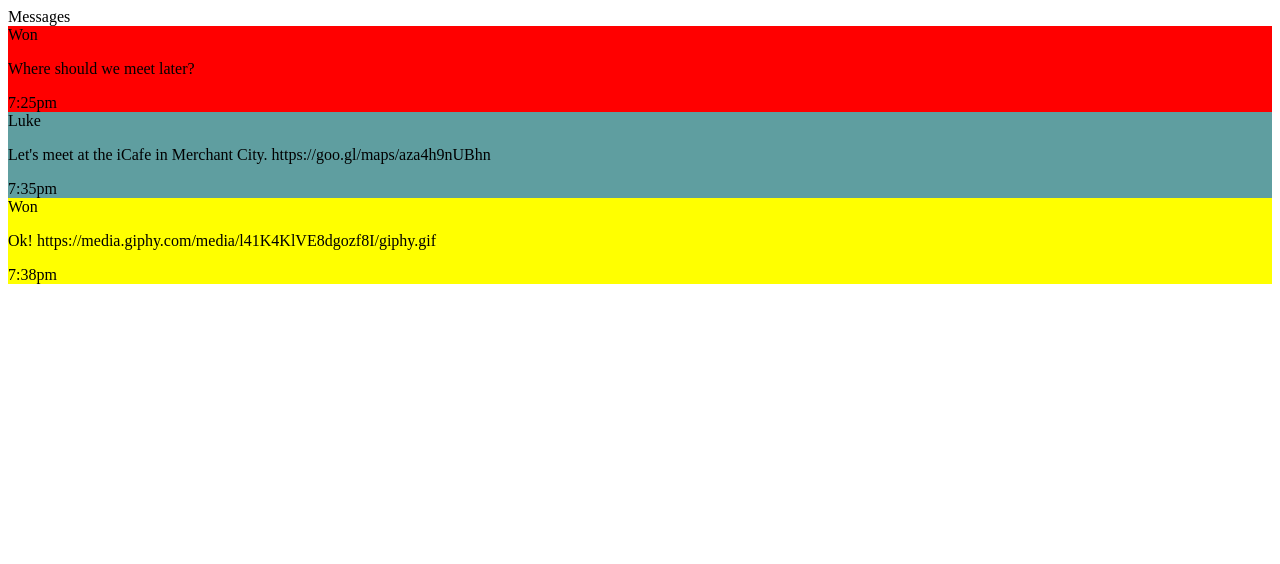
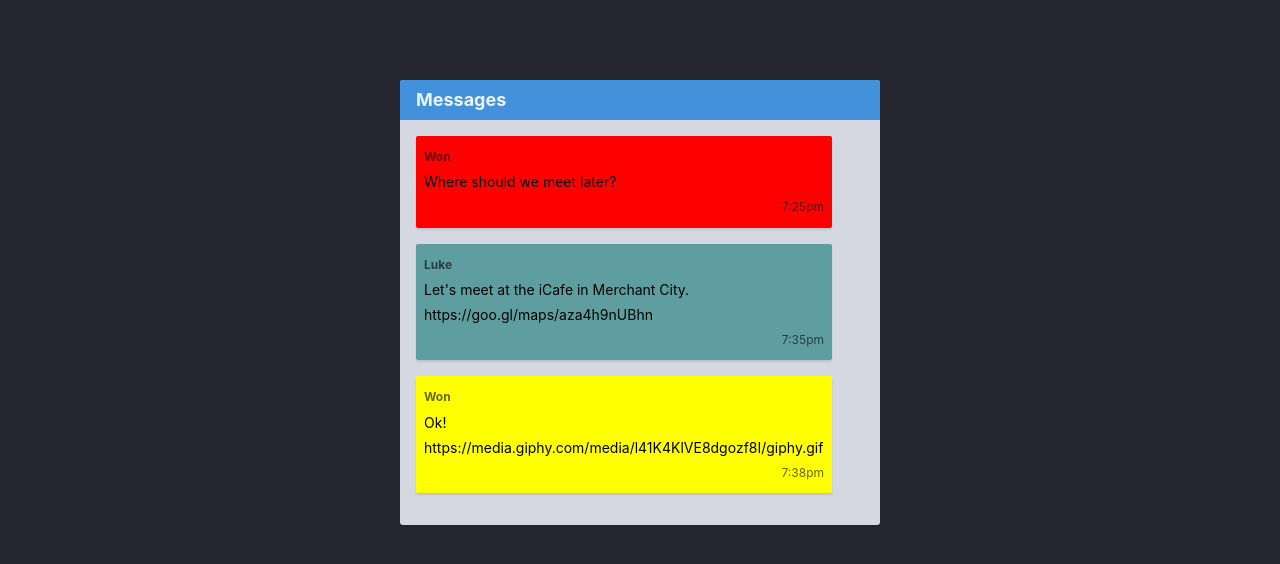
Before and after one commit to Hussein-dev-prog/HTML-CSS-GIT, a website: page week-1/5-css-selectors/index.html in a window 1280 px wide. Drawn offline with Linux system fonts and the light colour scheme; the site is published under a folder, as on GitHub Pages, so addresses that start at the root find nothing.

Commit message:
Completed 5-css-selectors

```diff
--- a/week-1/5-css-selectors/index.html
+++ b/week-1/5-css-selectors/index.html
@@ -4,10 +4,10 @@
     <meta charset="utf-8" />
     <title>5. CSS Selectors - HTML, CSS and Git Exercises</title>
     <meta name="viewport" content="width=device-width, initial-scale=1" />
-    <link rel="stylesheet" href="/css/normalize.css" />
-    <link rel="stylesheet" href="/css/week1.css" />
-    <link rel="stylesheet" href="/css/message.css" />
-    <link rel="stylesheet" href="/css/message-css-selectors.css" />
+    <link rel="stylesheet" href="../../css/normalize.css" />
+    <link rel="stylesheet" href="../../css/week1.css" />
+    <link rel="stylesheet" href="../../css/message.css" />
+    <link rel="stylesheet" href="../../css/message-css-selectors.css" />
     <link rel="stylesheet" href="message-backgrounds.css" />
   </head>
 
```
